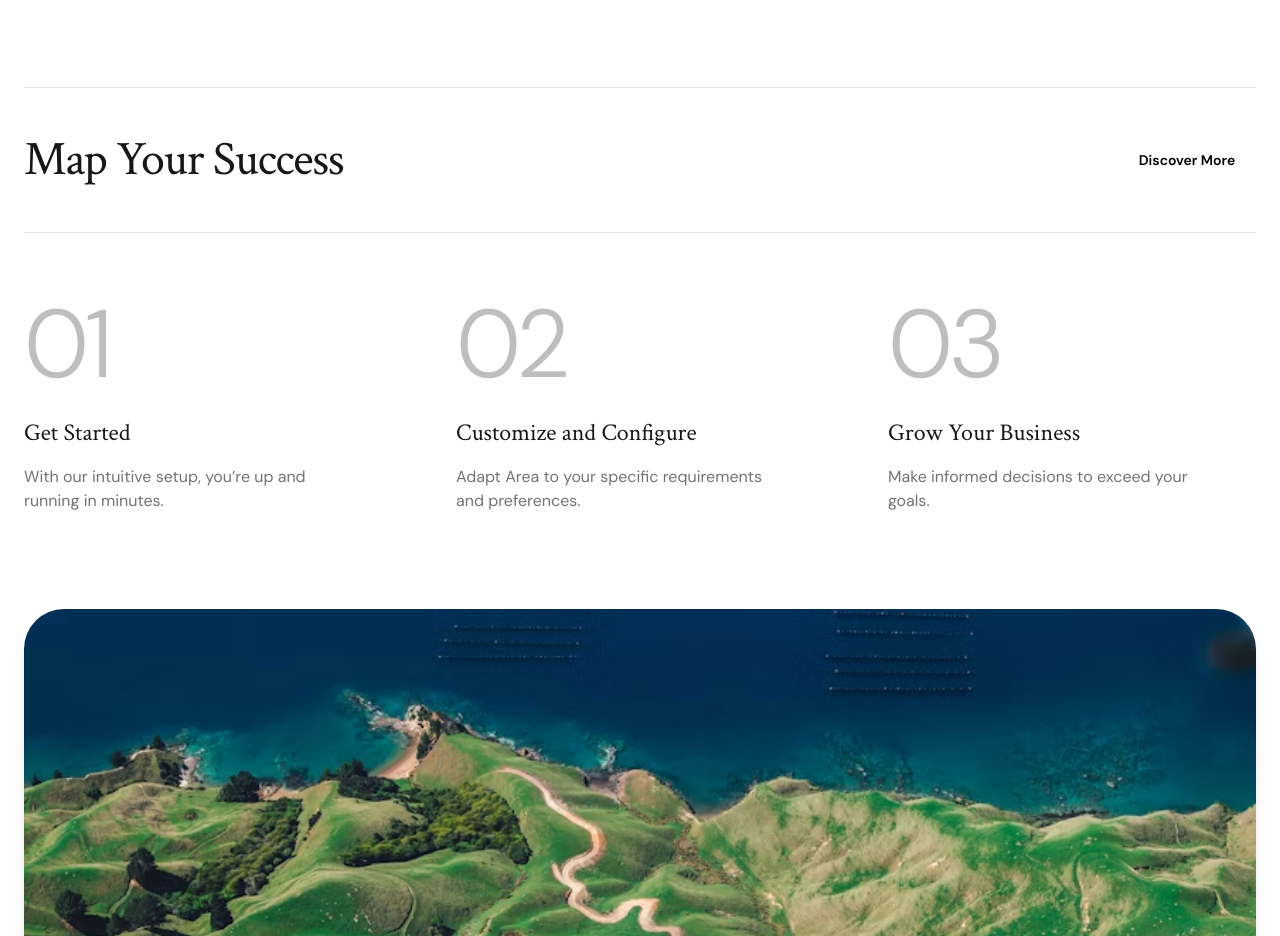
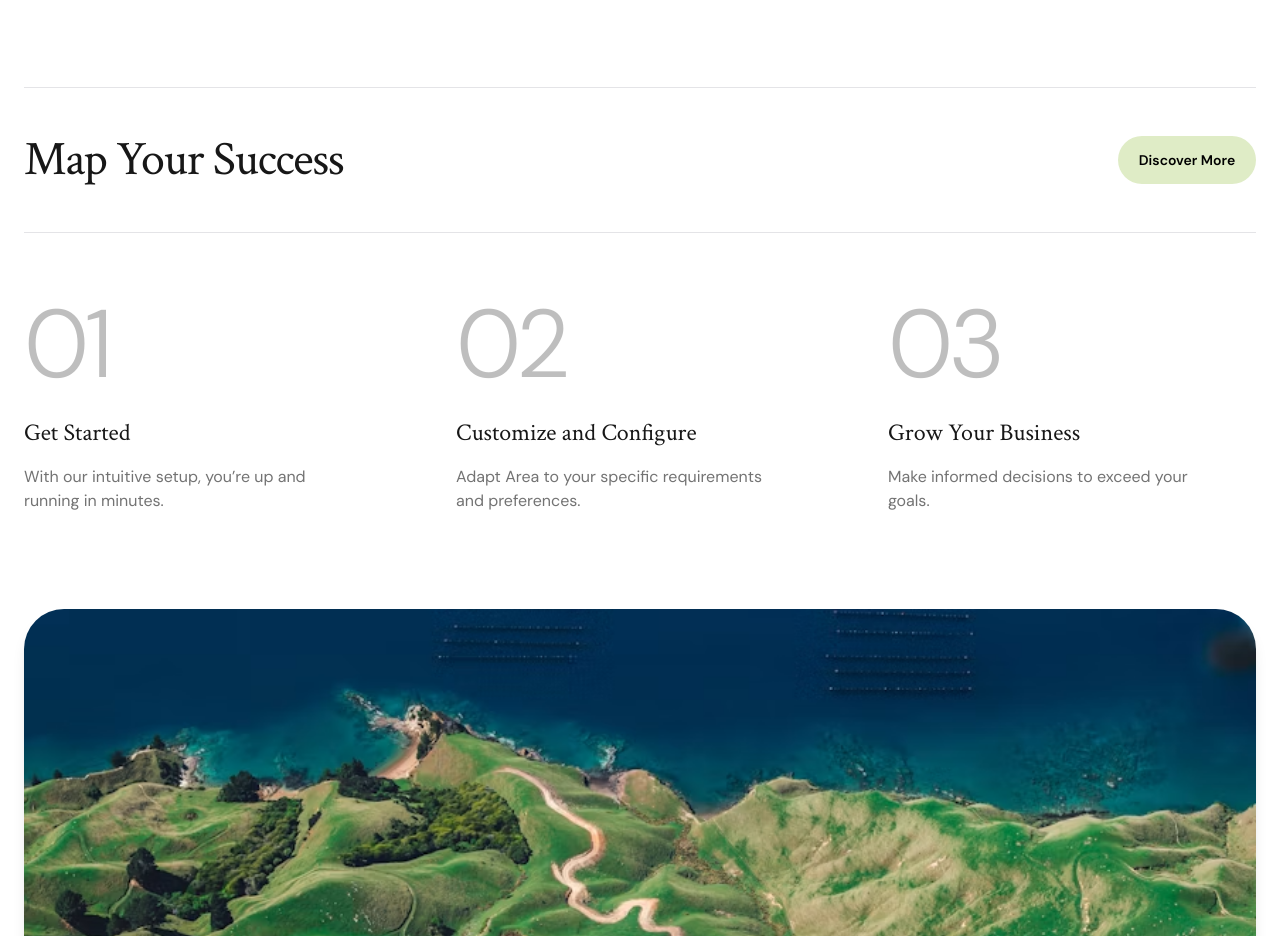
Before and after one commit to GuiFrancini/DesignFigma, a React (Vite) app in the folder design-figma/: page / in a window 1280 px wide. Shown: the part 5560-6496 px from the top of the page. Built offline with nearby package versions, Linux system fonts and the light colour scheme.

Commit message:
✨ feat: add colors and scroll smooth

```diff
--- a/design-figma/src/index.css
+++ b/design-figma/src/index.css
@@ -5,6 +5,23 @@
 @tailwind components;
 @tailwind utilities;
 
+:root {
+
+  --branco: #ffffff;
+  --cinza-escuro: #929292;
+  --cinza-claro: #E9E9E9;
+  --preto: #000000;
+  --verde-musgo: #DFECC6;
+  --cinza-oliva: #8E9C78;
+  --verde-oliva: #485C11;
+
+
+  /*shadcn */
+  --background: 0 0% 100%;
+  --foreground: 222.2 84% 4.9%;
+}
+
+@layer base {
   * {
     @apply border-zinc-200;
   }
@@ -14,3 +31,7 @@
   html {
     @apply font-sans;
   }
+  html {
+    @apply font-sans scroll-smooth;
+  }
+}
```
